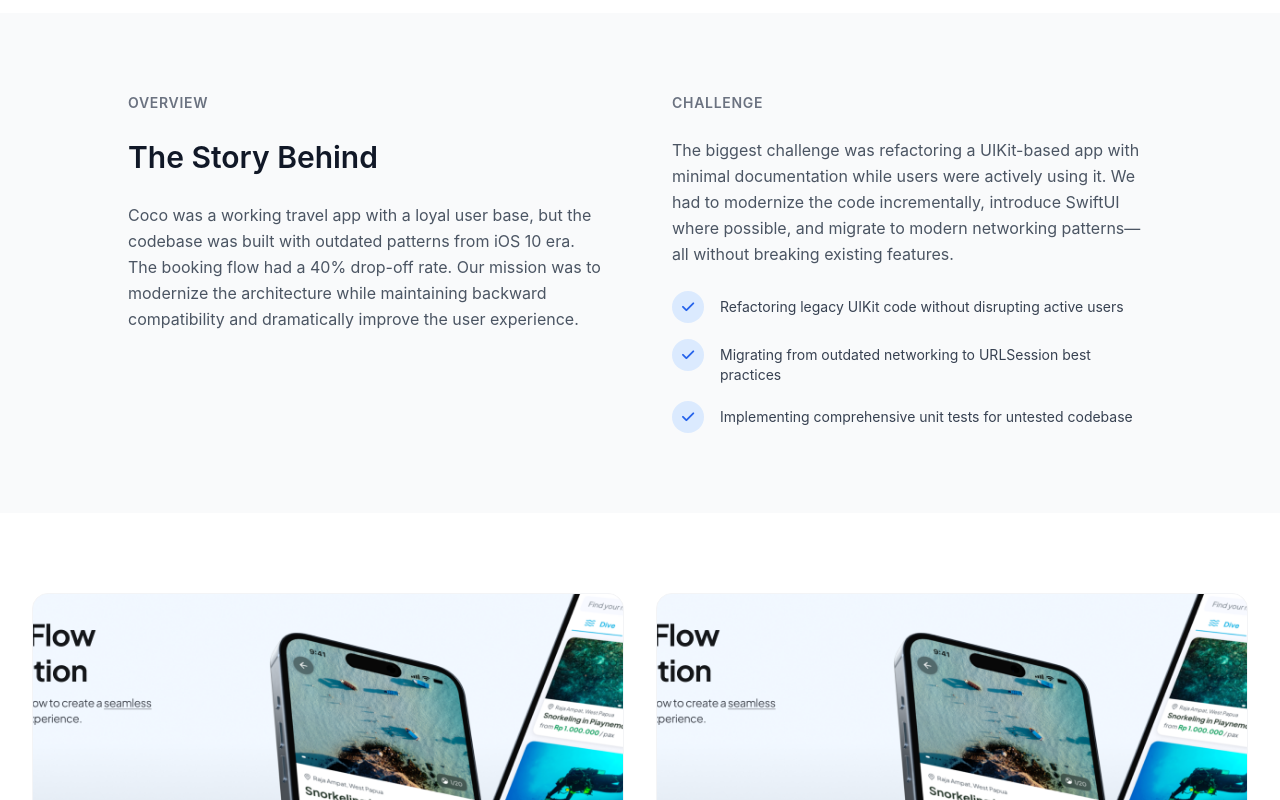
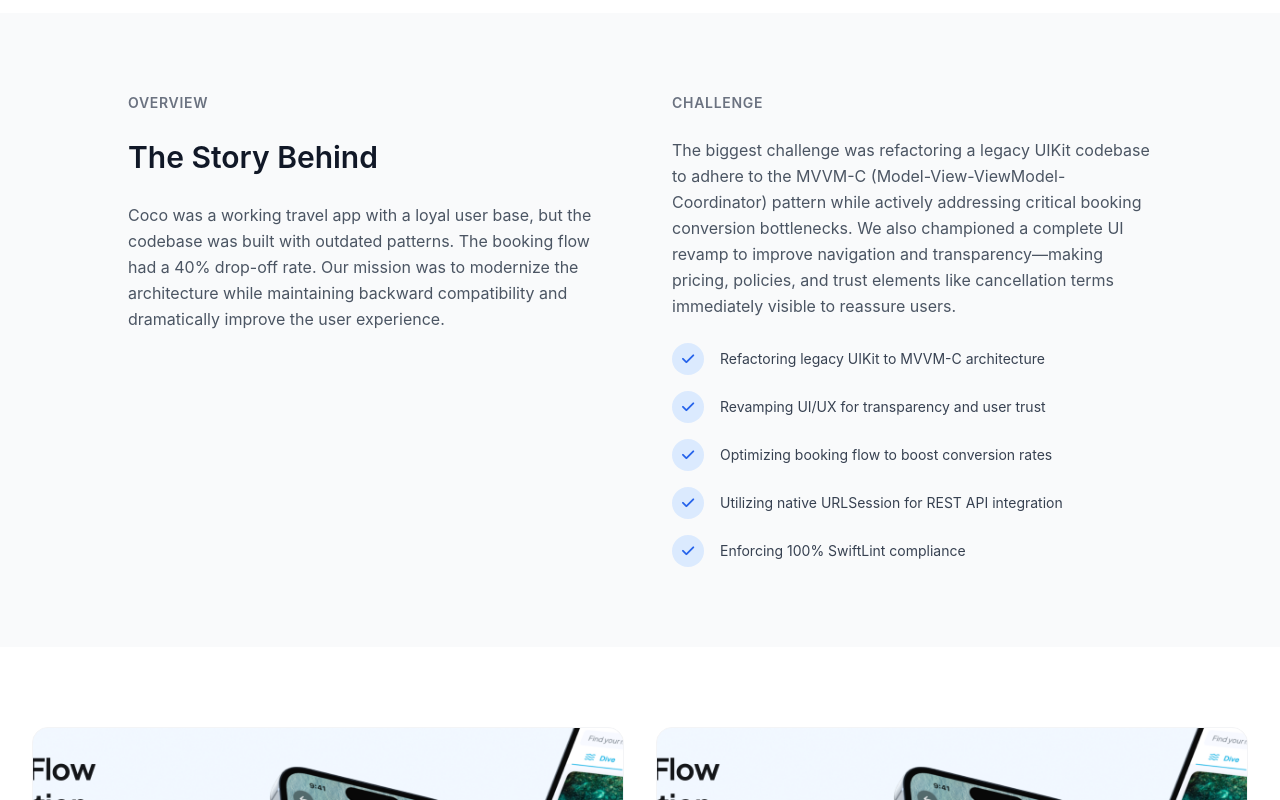
Before and after one commit to fatih-fwzzz/Fatih-Portfolio, a Next.js app: page /projects/cococo in a window 1280 px wide. Shown: the part 1260-2060 px from the top of the page. Built offline with nearby package versions, Linux system fonts and the light colour scheme.

Commit message:
feat: update cococo contents

```diff
--- a/app/projects/[id]/page.tsx
+++ b/app/projects/[id]/page.tsx
@@ -158,18 +158,20 @@
     description:
       "A complete rework of a legacy travel booking app, modernizing the codebase and optimizing the booking flow for better conversion rates.",
     role: "iOS Engineer",
-    timeline: "4 Months",
-    year: "2024",
+    timeline: "3 Weeks",
+    year: "2025",
     heroImage: "/portfolio-cococo.png",
     mainImage: "/portfolio-cococo.png",
     overview:
-      "Coco was a working travel app with a loyal user base, but the codebase was built with outdated patterns from iOS 10 era. The booking flow had a 40% drop-off rate. Our mission was to modernize the architecture while maintaining backward compatibility and dramatically improve the user experience.",
+      "Coco was a working travel app with a loyal user base, but the codebase was built with outdated patterns. The booking flow had a 40% drop-off rate. Our mission was to modernize the architecture while maintaining backward compatibility and dramatically improve the user experience.",
     challenge:
-      "The biggest challenge was refactoring a UIKit-based app with minimal documentation while users were actively using it. We had to modernize the code incrementally, introduce SwiftUI where possible, and migrate to modern networking patterns—all without breaking existing features.",
+      "The biggest challenge was refactoring a legacy UIKit codebase to adhere to the MVVM-C (Model-View-ViewModel-Coordinator) pattern while actively addressing critical booking conversion bottlenecks. We also championed a complete UI revamp to improve navigation and transparency—making pricing, policies, and trust elements like cancellation terms immediately visible to reassure users.",
     challengeBullets: [
-      "Refactoring legacy UIKit code without disrupting active users",
-      "Migrating from outdated networking to URLSession best practices",
-      "Implementing comprehensive unit tests for untested codebase",
+      "Refactoring legacy UIKit to MVVM-C architecture",
+      "Revamping UI/UX for transparency and user trust",
+      "Optimizing booking flow to boost conversion rates",
+      "Utilizing native URLSession for REST API integration",
+      "Enforcing 100% SwiftLint compliance",
     ],
     features: [
       {
@@ -222,25 +224,29 @@
         description:
           "Analyzed the existing codebase to identify technical debt hotspots. Mapped user flows to pinpoint conversion bottlenecks.",
         stats: [
-          { value: "15k", label: "Lines Audited" },
+          { value: "3k+", label: "Lines Audited" },
           { value: "40%", label: "Drop-off Rate" },
         ],
       },
       {
         step: 2,
-        title: "Incremental Refactoring",
+        title: "Strategic Core Refactoring",
         description:
-          "Refactored critical paths screen-by-screen, introducing SwiftUI views wrapped in UIHostingController. Migrated networking to async/await URLSession.",
+          "Executed a surgical modernization of the app's critical conversion funnel: Home, Search, Product Detail, and Booking. We rebuilt these high-impact flows from the ground up to eliminate friction and drive revenue, ensuring the most vital user journeys were flawless.",
         stats: [
-          { value: "20+", label: "Screens Rebuilt" },
+          { value: "4", label: "Critical Flows" },
           { value: "85%", label: "Test Coverage" },
         ],
       },
       {
         step: 3,
-        title: "A/B Testing & Launch",
+        title: "Validation & Launch",
         description:
-          "Deployed new booking flow to 20% of users via feature flags. Monitored conversion metrics and gradually rolled out to 100%.",
+          "Rigorous usability testing delivered definitive proof of success. The app achieved a flawless 100% task completion rate, with users citing the seamless booking flow and transparent pricing as key wins. Satisfaction scores averaged 4.8/5, cementing the redesign as a major upgrade.",
+        stats: [
+          { value: "100%", label: "Task Success" },
+          { value: "4.8/5", label: "User Satisfaction" },
+        ],
       },
     ],
     techStack: [
@@ -277,14 +283,18 @@
     ],
     impact: {
       stats: [
-        { value: "65%", label: "Conversion Rate", color: "text-green-600" },
-        { value: "50%", label: "Faster Load Times", color: "text-blue-600" },
-        { value: "85%", label: "Code Coverage", color: "text-purple-600" },
+        { value: "100%", label: "Task Success Rate", color: "text-green-600" },
+        { value: "5.0/5", label: "Cost Transparency", color: "text-blue-600" },
+        {
+          value: "4.8/5",
+          label: "Booking Satisfaction",
+          color: "text-purple-600",
+        },
       ],
       quote: {
-        text: "The new booking flow is so much smoother. I used to give up halfway through, but now it's just three taps and I'm done.",
-        author: "Made Wijaya",
-        role: "Beta Tester",
+        text: "Users find the app very clear and transparent about costs, fees, and refund policies. Completing the booking flow is very smooth and intuitive.",
+        author: "Usability Testing",
+        role: "Process & Results",
       },
     },
     gallery: [
```
